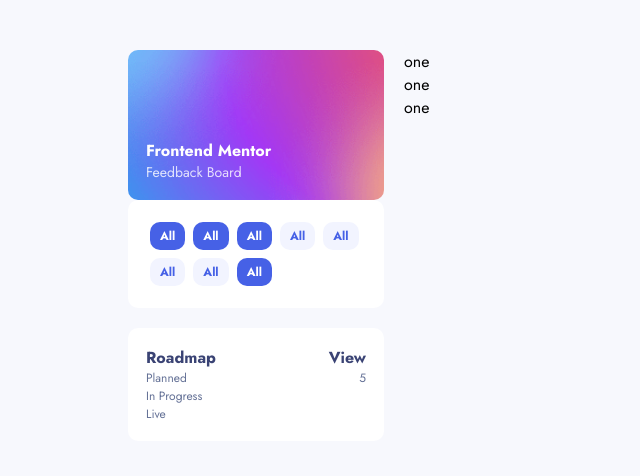
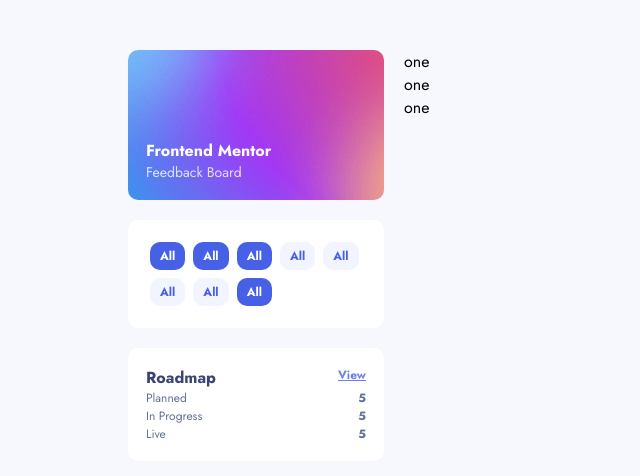
Before and after one commit to catli-unbounce/product_idea_board, a React (Create React App) app: page / in a window 1280 px wide. Shown: the top 476 px of the page, without its empty margins (0-640 px from the left). Built offline with nearby package versions, Linux system fonts and the light colour scheme.

Commit message:
Finished static header

```diff
--- a/src/App.scss
+++ b/src/App.scss
@@ -2,7 +2,7 @@
 @import './components/ListFilter/ListFilter.module.scss';
 @import './components/Roadmap/Roadmap.module.scss';
 @import './components/Header/Header.module.scss';
-
+@import './components/Suggestions/Suggestions.module.scss';
 body {
   background-color: $background-grey;
 }
--- a/src/components/Header/Header.module.scss
+++ b/src/components/Header/Header.module.scss
@@ -12,6 +12,7 @@
     display: flex;
     flex-direction: column;
     justify-content: flex-end;
+    margin-bottom: 2rem;
 
     .title {
         font-weight: 800;
--- a/src/components/Roadmap/Roadmap.module.scss
+++ b/src/components/Roadmap/Roadmap.module.scss
@@ -9,15 +9,22 @@
         font-weight: 800;
         font-size: 1.6rem;
 
-        span {
+        a {
+            font-size: 1.2rem;
             float: right;
+            color: $blue-1;
+            opacity: .8;
+            &:hover {
+
+            }
         }
     }
 
     &__item {
 
-        span {
+        span.count {
             float: right;
+            font-weight: 800;
         }
     }
 }
--- a/src/components/Roadmap/index.js
+++ b/src/components/Roadmap/index.js
@@ -3,10 +3,10 @@
     return (
         <div className="roadmap">
             <ul>
-                <li className="title">Roadmap <span className="roadmap__view-more">View</span></li>
-                <li className="roadmap__item">Planned <span>5</span></li>
-                <li className="roadmap__item">In Progress</li>
-                <li className="roadmap__item">Live</li>
+                <li className="title">Roadmap <a href="#">View</a></li>
+                <li className="roadmap__item">Planned <span className="count">5</span></li>
+                <li className="roadmap__item">In Progress <span className="count">5</span></li>
+                <li className="roadmap__item">Live <span className="count">5</span></li>
             </ul>
         </div>
     )
--- /dev/null
+++ b/src/components/Suggestions/Suggestions.module.scss
@@ -0,0 +1,5 @@
+.suggestions {
+    padding: 1.8rem;
+    width: 100%;
+    color: $white;
+}
```
Also changed, not shown: src/components/Suggestions/index.js (added).
